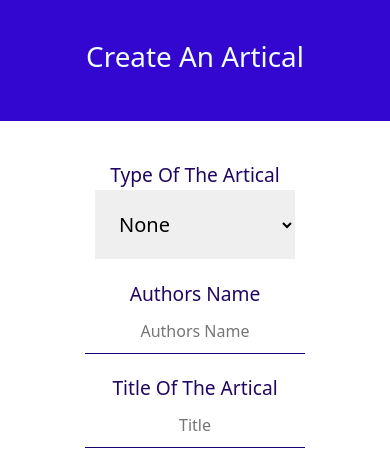
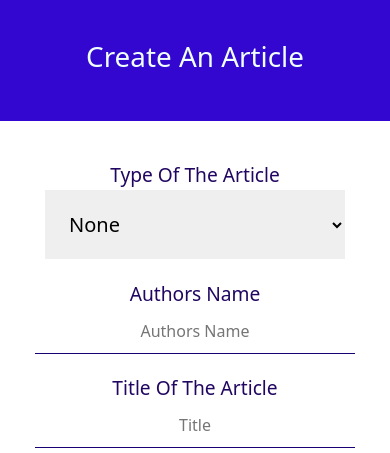
Before and after one commit to himaSH97/articals-react--v1, a React (Vite) app: page /test in a window 390 px wide. Shown: the top 453 px of the page. Built offline with nearby package versions, Linux system fonts and the light colour scheme.

Commit message:
fixing words

```diff
--- a/components/ArtArticals.jsx
+++ b/components/ArtArticals.jsx
@@ -34,7 +34,7 @@ const ArtArticals = () => {
     return (
         <div className='item'>
         <div className="title">
-            <h2>Art Articals</h2>
+            <h2>Art articles</h2>
         <div className="accInfo">
             <h6>{disUser}</h6>
             <a>
@@ -48,7 +48,7 @@ const ArtArticals = () => {
 
                 <a href="/test">
                 <img className='write' src="../img/write.png" alt="" />
-                    <h4> write an artical</h4>
+                    <h4> write an article</h4>
                 </a>
             </div>
             <div className="cards">
--- a/components/CreateArtical.jsx
+++ b/components/CreateArtical.jsx
@@ -77,13 +77,13 @@ export default function CreateArtical() {
 
     <div className="page">
       <div className="title">
-        <h1>Create an artical</h1>
+        <h1>Create an article</h1>
       </div>
 
       <div className="filds">
         <div className="myform">
         <form onSubmit={(e) => handleSubmit(e)}>
-          <label> Type of the artical </label>
+          <label> Type of the article </label>
           <select name="selectedFruit"
             value={articalType} onChange={(e) => setArticalType(e.target.value)} >
             <option value="none">None</option>
@@ -94,7 +94,7 @@ export default function CreateArtical() {
           </select>
           <label> Authors Name </label>
           <input type="text" value={creatorName} placeholder="authors Name" onChange={(e) => setCreatorName(e.target.value)} />
-          <label> Title of the artical </label>
+          <label> Title of the article </label>
           <input type="text" value={title} placeholder="title" onChange={(e) => setTitle(e.target.value)} />
           <label> tag 1 </label>
           <input type="text" value={tag1} placeholder="tag1" onChange={(e) => setTag1(e.target.value)} />
--- a/components/EnviorArticals.jsx
+++ b/components/EnviorArticals.jsx
@@ -34,7 +34,7 @@ const EnviorArticals = () => {
     return (
         <div className='item'>
         <div className="title">
-            <h2>Envoironmental Articals</h2>
+            <h2>Envoironmental articles</h2>
         <div className="accInfo">
             <h6>{disUser}</h6>
             <a>
@@ -48,7 +48,7 @@ const EnviorArticals = () => {
 
                 <a href="/test">
                 <img className='write' src="../img/write.png" alt="" />
-                    <h4> write an artical</h4>
+                    <h4> write an article</h4>
                 </a>
             </div>
             <div className="cards">
--- a/components/HistoryArticals.jsx
+++ b/components/HistoryArticals.jsx
@@ -36,7 +36,7 @@ const HistoryArticals = () => {
     return (
         <div className='item'>
             <div className="title">
-                <h2>History Articals</h2>
+                <h2>History articles</h2>
                 <div className="accInfo">
                     <h6>{disUser}</h6>
                     <a>
@@ -50,7 +50,7 @@ const HistoryArticals = () => {
 
                     <a href="/test">
                         <img className='write' src="../img/write.png" alt="" />
-                        <h4> write an artical</h4>
+                        <h4> write an article</h4>
                     </a>
                 </div>
                 <div className="cards" >
--- a/components/Login.jsx
+++ b/components/Login.jsx
@@ -75,7 +75,7 @@ const Login = () => {
 
 
                 <button type="submit" onClick={(e) => handleSubmit(e)}>Log in</button>
-                <p>If you are not signed up signup from bellow</p>
+                <p>If you are not signed up signup now below</p>
                 <button type="button" onClick={(e) => signUpPage(e)}>Register</button>
 
 
--- a/components/ScienceArticals.jsx
+++ b/components/ScienceArticals.jsx
@@ -33,7 +33,7 @@ const ScienceArticals = () => {
     return (
         <div className='item'>
             <div className="title">
-                <h2>Science Articals</h2>
+                <h2>Science articles</h2>
                 <div className="accInfo">
                     <h6>{disUser}</h6>
                     <a>
@@ -47,7 +47,7 @@ const ScienceArticals = () => {
 
                     <a href="/test">
                         <img className='write' src="../img/write.png" alt="" />
-                        <h4> write an artical</h4>
+                        <h4> write an article</h4>
                     </a>
                 </div>
                 <div className="cards">
--- a/styles/create2.scss
+++ b/styles/create2.scss
@@ -1,4 +1,7 @@
 :root {
+    background-color: rgb(255, 255, 255);
+}
+html{
     background-color: rgb(255, 255, 255);
 }
 .page{
@@ -14,7 +17,7 @@
 }
 
 .filds {
-
+    background-color: white;
     display: flex;
     justify-content: center;
     align-items: center;
@@ -79,6 +82,8 @@
 
 
     .edit {
+        width: 800px;
+        height: 700px;
         padding: 50px;
         margin-bottom: 30px;
         margin-left: 30px;
@@ -97,6 +102,19 @@
     }
 
 }
+@media (max-width: 750px){
+    .page {
+        .filds{
+            flex-direction: column;
+
+            .edit{
+                width: 600px;
+                height: 600px;
+            }
+        }
+
+    }
+}
 @media (max-width: 600px) {
     .page {
         .filds{
@@ -111,24 +129,33 @@
                     }
                 }
             }
+            .edit{
+                width: 400px;
+                height: 400px;
+            }
         }
 
     }
 
 }
-@media (max-width: 400px) {
+
+@media (max-width: 600px) {
     .page {
         .filds{
             flex-direction: column;
             .myform{
                 form{
                     select{
-                        width: 200px;
+                        width: 300px;
                     }
                     input{
-                        width: 200px;
+                        width: 300px;
                     }
                 }
+            }
+            .edit{
+                width: 250px;
+                height: 250px;
             }
         }
 
--- a/styles/test.scss
+++ b/styles/test.scss
@@ -13,6 +13,7 @@
             font-size: clamp(2rem,3vw,3vw);
             margin: 30px;
             scroll-behavior: smooth;
+            text-transform: capitalize;
         }
         .accInfo{
             display: flex;
@@ -95,6 +96,7 @@
                     all: unset;
                     font-size: clamp(1rem,1.5vw,1.5vw);
                     text-shadow:  5px 5px 3px #380fcc2c;
+                    text-transform: capitalize;
 
                 }
             }
```
